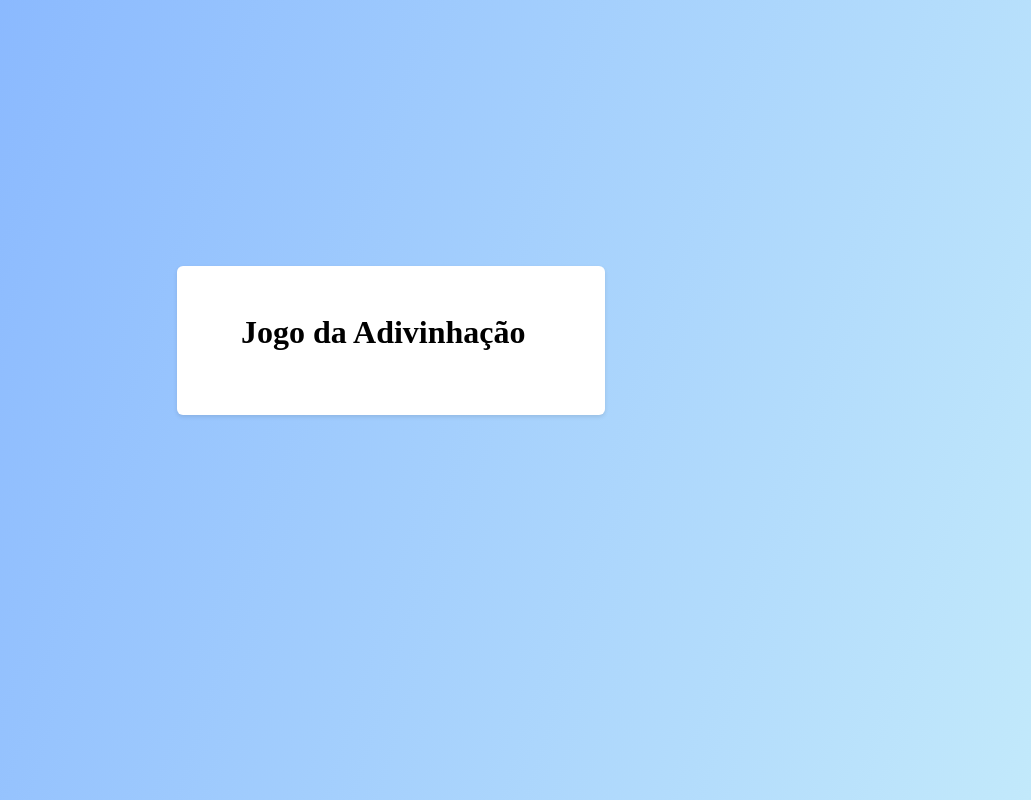
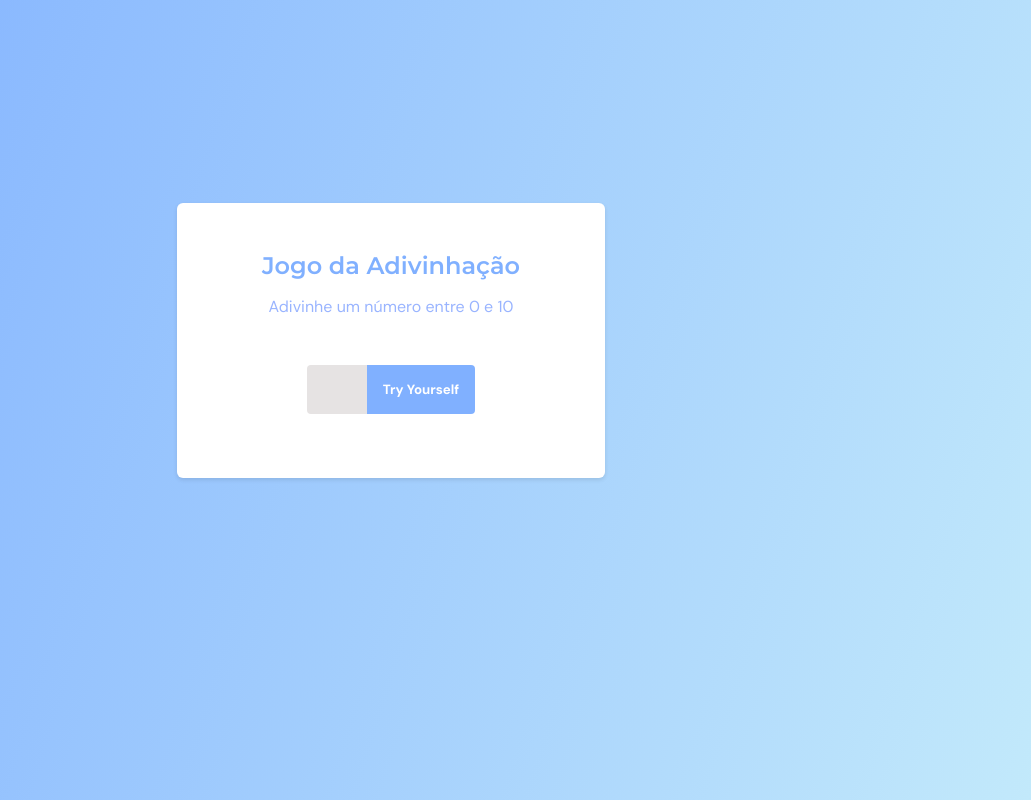
Before and after one commit to jonasrochabr/DOM, a plain HTML site: page Jogo-adivinhação/index.html in a window 1280 px wide. Shown: the whole page, without its empty margins (249-1280 px from the left). Drawn offline with Linux system fonts and the light colour scheme.

Commit message:
Screen 1 Done

```diff
--- a/Jogo-adivinhação/index.html
+++ b/Jogo-adivinhação/index.html
@@ -1,15 +1,24 @@
 <!DOCTYPE html>
 <html lang="pt-br">
 <head>
+    <link rel="preconnect" href="https://fonts.googleapis.com">
+    <link rel="preconnect" href="https://fonts.gstatic.com" crossorigin>
     <meta charset="UTF-8">
     <meta http-equiv="X-UA-Compatible" content="IE=edge">
     <meta name="viewport" content="width=device-width, initial-scale=1.0">
     <title>Jogo Adivinhação</title>
+    <link href="https://fonts.googleapis.com/css2?family=DM+Sans:wght@400;700&family=Montserrat:wght@600&display=swap" rel="stylesheet">
     <link rel="stylesheet" href="styles.css">
 </head>
 <body>
     <main>
         <h1>Jogo da Adivinhação</h1>
+        <p>Adivinhe um número entre 0 e 10</p>
+
+        <form>
+            <input type="number">
+            <button>Try Yourself</button>
+        </form>
     </main>
 </body>
 </html>
--- a/Jogo-adivinhação/styles.css
+++ b/Jogo-adivinhação/styles.css
@@ -17,6 +17,10 @@ body {
     height: 100vh;
 }
 
+body, input, button {
+    font-family: 'DM Sans', sans-serif;
+}
+
 
 main {
     background: #FFFFFF;
@@ -26,4 +30,42 @@ main {
 
     width: min(42.8rem, 90%);
     margin-top: -12rem;
+    text-align: center;
 }
+
+h1 {
+    font-family: 'Montserrat', sans-serif;
+    font-size: 2.4rem;
+    margin-bottom: 1.6rem;
+    color:  #80b0ff;
+}
+
+p {
+    color:  #80a2ff;
+    opacity: 0.8;
+}
+
+form {
+    margin-top: 4.8rem;
+    display: flex;
+    justify-content: center;
+}
+
+input, button {
+    border: none;
+    padding: 1.6rem;
+}
+
+input {
+    background-color: rgb(230, 227, 227);
+    width: 6rem;
+    font-weight: bold;
+    border-radius: .4rem 0 0 .4rem;
+}
+
+button {
+    background-color: #80b0ff;
+    color: white;
+    font-weight: bold;
+    border-radius: 0 .4rem .4rem 0;
+}
```
